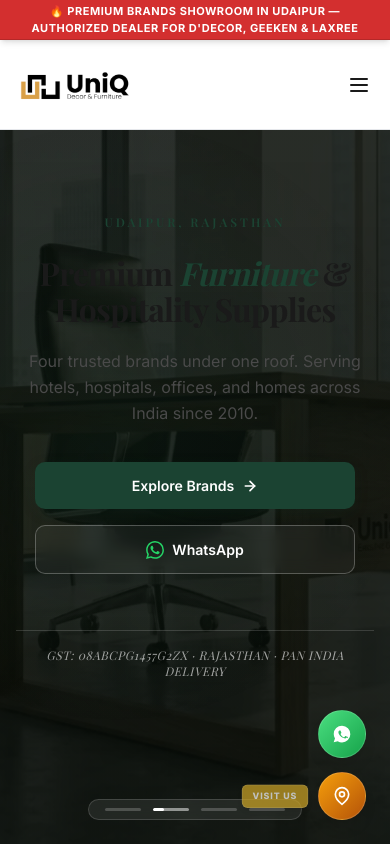
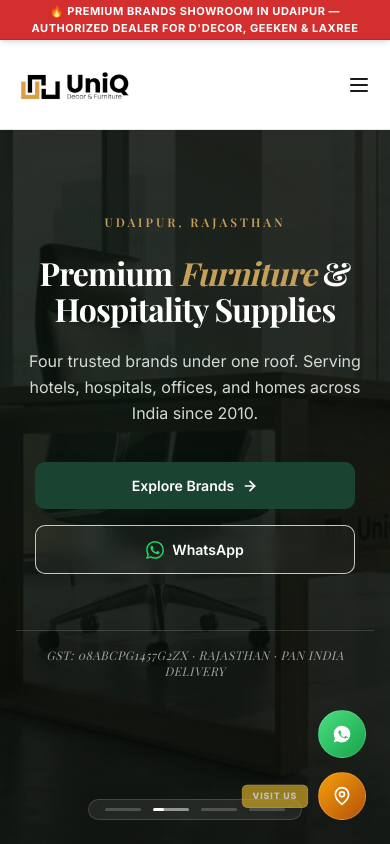
Before and after one commit to UniqDecor/UniqDecor, a Next.js app: page / in a window 390 px wide. Shown: the top 844 px of the page. Built offline with nearby package versions, Linux system fonts and the light colour scheme.

Commit message:
style: vertically center hero text and adjust contrast settings for text and whatsapp button border

```diff
--- a/components/sections/homepage/Hero.jsx
+++ b/components/sections/homepage/Hero.jsx
@@ -196,6 +196,8 @@
           width: 100%;
           max-width: 650px;
           background: transparent;
+          margin-top: auto;
+          margin-bottom: auto;
         }
 
         .btn-hero-v3 {
@@ -244,11 +246,11 @@
         }
 
         .btn-hero-whatsapp-v3 {
-          background: rgba(255, 255, 255, 0.05);
+          background: rgba(255, 255, 255, 0.05) !important;
           color: #FFFFFF !important;
-          border: 1.5px solid rgba(255, 255, 255, 0.25);
-          backdrop-filter: blur(8px);
-          -webkit-backdrop-filter: blur(8px);
+          border: 1.5px solid rgba(255, 255, 255, 0.75) !important;
+          backdrop-filter: blur(8px) !important;
+          -webkit-backdrop-filter: blur(8px) !important;
         }
 
         .btn-hero-whatsapp-v3 svg {
@@ -523,15 +525,15 @@
 
       {/* LEFT: TEXT COLUMN */}
       <div className="hero-text-col">
-        <div className="hero-label-el text-[var(--color-accent-primary)] font-serif text-[0.75rem] font-semibold uppercase tracking-[0.25em] mb-6 flex items-center gap-3 before:content-[''] before:w-8 before:h-[1px] before:bg-[var(--color-accent-primary)] before:shrink-0 max-[1024px]:before:hidden max-[1024px]:justify-center">
+        <div className="hero-label-el text-[var(--color-accent-gold)] font-serif text-[0.75rem] font-semibold uppercase tracking-[0.25em] mb-6 flex items-center gap-3 before:content-[''] before:w-8 before:h-[1px] before:bg-[var(--color-accent-gold)] before:shrink-0 max-[1024px]:before:hidden max-[1024px]:justify-center">
           Udaipur, Rajasthan
         </div>
 
-        <h1 className="hero-headline-el font-serif text-3xl md:text-5xl lg:text-6xl font-bold leading-[1.15] text-[var(--color-text-primary)] mb-5 tracking-tight max-[1024px]:text-center">
-          Premium <em className="italic text-[var(--color-accent-primary)] font-bold font-serif">Furniture</em> & Hospitality Supplies
+        <h1 className="hero-headline-el font-serif text-3xl md:text-5xl lg:text-6xl font-bold leading-[1.15] text-white mb-5 tracking-tight max-[1024px]:text-center">
+          Premium <em className="italic text-[var(--color-accent-gold)] font-bold font-serif">Furniture</em> & Hospitality Supplies
         </h1>
 
-        <p className="hero-sub-el text-sm md:text-base text-[var(--color-text-secondary)] leading-relaxed mb-9 max-w-sm max-[1024px]:text-center max-[1024px]:max-w-none">
+        <p className="hero-sub-el text-sm md:text-base text-[#D1DCD4] leading-relaxed mb-9 max-w-sm max-[1024px]:text-center max-[1024px]:max-w-none">
           Four trusted brands under one roof. Serving hotels, hospitals, offices, and homes across India since 2010.
         </p>
 
```
